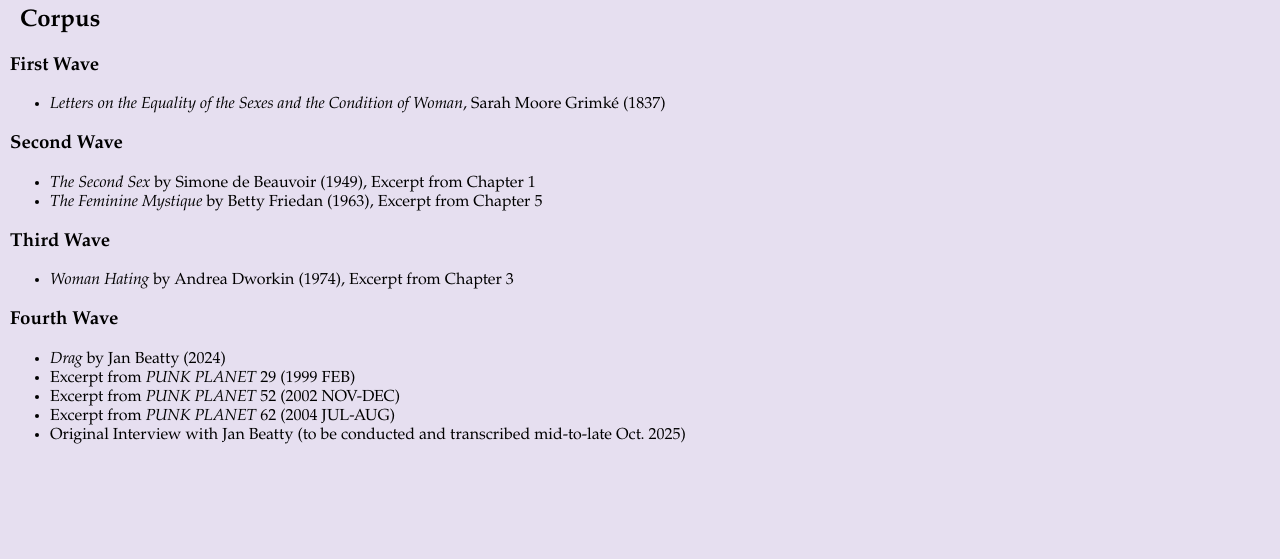
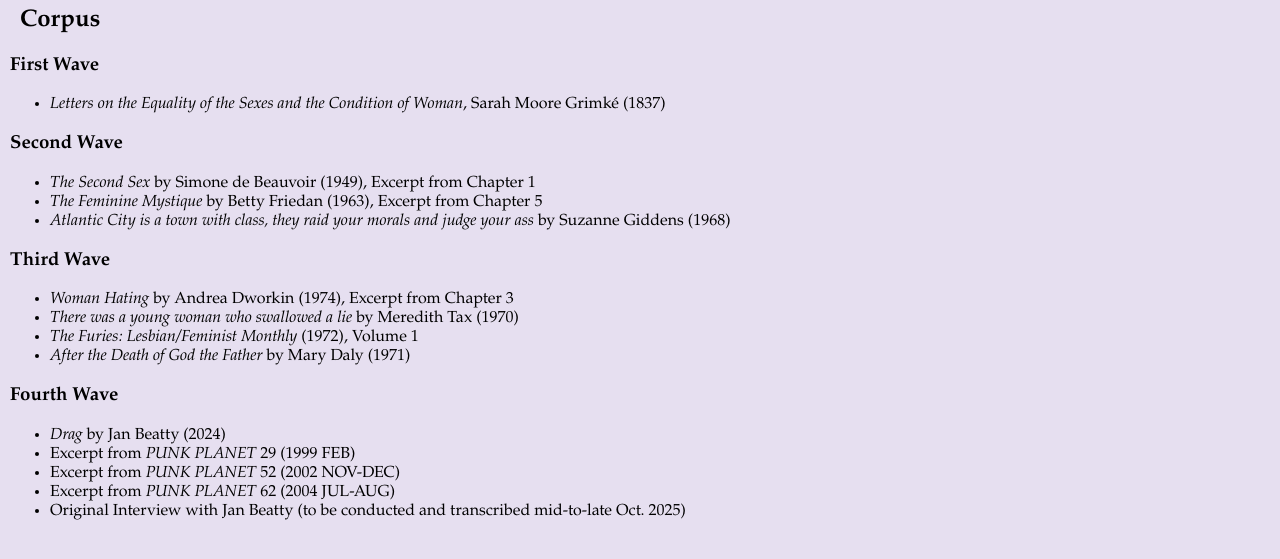
Before and after one commit to trogoautoego1/digmethodsfem, a plain HTML site: page docs/index.html in a window 1280 px wide. Shown: the part 199-758 px from the top of the page. Drawn offline with Linux system fonts and the light colour scheme; files whose address does not match are found by name.

Commit message:
added more texts to the website list

```diff
--- a/docs/index.html
+++ b/docs/index.html
@@ -34,11 +34,15 @@
         <ul>
             <li><em>The Second Sex</em> by Simone de Beauvoir (1949), Excerpt from Chapter 1</li>
             <li><em>The Feminine Mystique</em> by Betty Friedan (1963), Excerpt from Chapter 5</li>
+            <li><em>Atlantic City is a town with class, they raid your morals and judge your ass</em> by Suzanne Giddens (1968)</li>
         </ul>
 
         <h3>Third Wave</h3>
         <ul>
             <li><em>Woman Hating</em> by Andrea Dworkin (1974), Excerpt from Chapter 3</li>
+            <li><em>There was a young woman who swallowed a lie</em> by Meredith Tax (1970)</li>
+            <li><em>The Furies: Lesbian/Feminist Monthly</em> (1972), Volume 1</li>
+            <li><em>After the Death of God the Father</em> by Mary Daly (1971)</li>
         </ul>
 
         <h3>Fourth Wave</h3>
```
